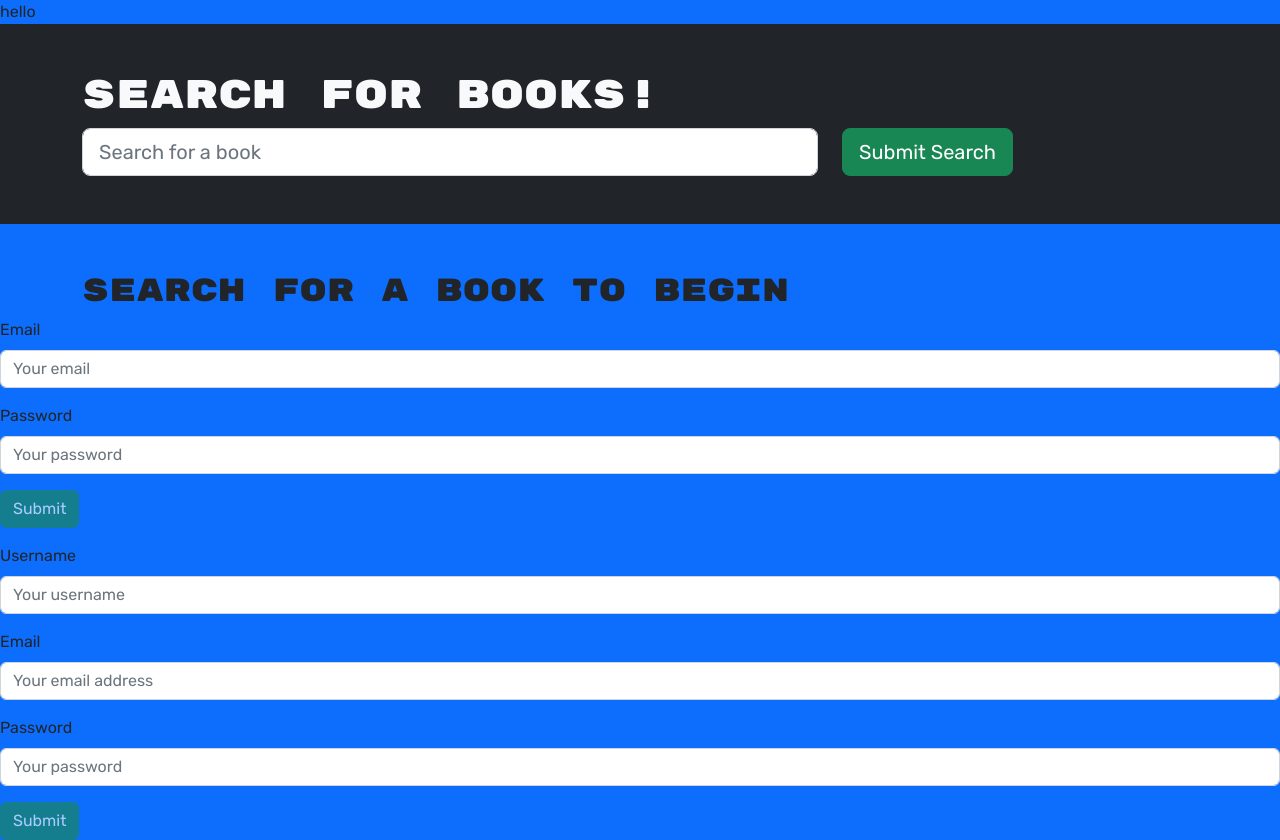
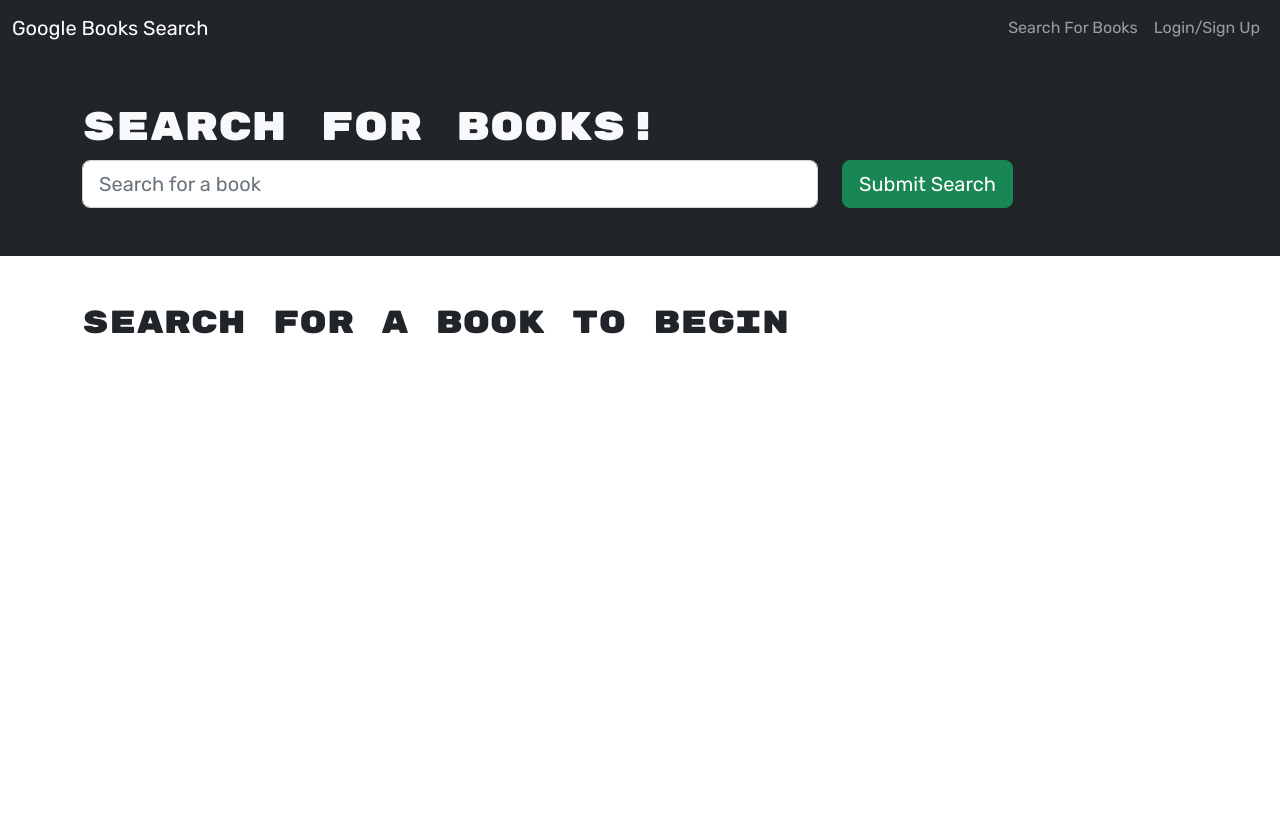
Before and after one commit to CyndiCodes/searchEngineForBooks, a React (Vite) app in the folder client/: page / in a window 1280 px wide. After the commit the page ends 800 px from the top, so only its background shows below. Built offline with nearby package versions, Linux system fonts and the light colour scheme.

Commit message:
saved books updated. app.jsx fixed

```diff
--- a/client/src/App.jsx
+++ b/client/src/App.jsx
@@ -1,41 +1,14 @@
 import './App.css';
 import { Outlet } from 'react-router-dom';
-import { setContext } from '@apollo/client/link/context';
-// Uncomment import statement below after building queries and mutations
-import { ApolloClient, ApolloProvider, InMemoryCache, createHttpLink } from '@apollo/client';
-import LoginForm from './components/LoginForm';
-import { Navbar } from 'react-bootstrap';
-import SignupForm from './components/SignupForm';
 
-const httpLink = createHttpLink({
-  uri: '/graphql',
-});
+import Navbar from './components/Navbar';
 
-const authLink = setContext((_, { headers }) => {
-  const token = localStorage.getItem('id_token');
-  return {
-    headers: {
-      ...headers,
-      authorization: token ? `Bearer ${token}` : '',
-    },
-  };
-});
-
-const client = new ApolloClient({
-  link: authLink.concat(httpLink),
-  cache: new InMemoryCache(),
-});
 function App() {
   return (
-    <ApolloProvider client={client}>
-    <div className="flex-column justify-center align-center min-100-vh bg-primary">
-      <div>hello</div>
+    <>
+      <Navbar />
       <Outlet />
-      <LoginForm />
-      <Navbar />
-      <SignupForm />
-    </div>
-    </ApolloProvider>
+    </>
   );
 }
 
--- a/client/src/components/LoginForm.jsx
+++ b/client/src/components/LoginForm.jsx
@@ -40,10 +40,10 @@ const LoginForm = () => {
     try {
       // const response = await loginUser(userFormData);
       const {data}= await login({
-        variables:{...useFormData}
+        variables:{...userFormData}
       })
 
-      console.log(user);
+
       Auth.login(data.login.token);
     } catch (err) {
       console.error(err);
--- a/client/src/pages/SavedBooks.jsx
+++ b/client/src/pages/SavedBooks.jsx
@@ -1,4 +1,4 @@
-import { useState, useQuery } from 'react';
+import { useState } from 'react';
 import {
   Container,
   Card,
@@ -6,41 +6,24 @@ import {
   Row,
   Col
 } from 'react-bootstrap';
-import {useMutation} from '@apollo/client';
-import { getMe, deleteBook } from '../utils/API';
+import {useMutation, useQuery} from '@apollo/client';
+// import { getMe, deleteBook } from '../utils/API';
 import Auth from '../utils/auth';
 import { removeBookId } from '../utils/localStorage';
+import { REMOVE_BOOK } from '../utils/mutations';
+import { GET_ME } from '../utils/queries';
 
 const SavedBooks = () => {
-  const [userData, setUserData] = useState({});
+  // const [userData, setUserData] = useState({});
 
+
+  const [removeBook, {error}] = useMutation(REMOVE_BOOK)
+  const {loading, data} = useQuery(GET_ME)
+  const userData = data?.me || {}
   // use this to determine if `useQuery()` hook needs to run again
   const userDataLength = Object.keys(userData).length;
 
-  useQuery(() => {
-    const getUserData = async () => {
-      try {
-        const token = Auth.loggedIn() ? Auth.getToken() : null;
 
-        if (!token) {
-          return false;
-        }
-
-        const response = await getMe(token);
-
-        if (!response.ok) {
-          throw new Error('something went wrong!');
-        }
-
-        const user = await response.json();
-        setUserData(user);
-      } catch (err) {
-        console.error(err);
-      }
-    };
-
-    getUserData();
-  }, [userDataLength]);
 
   // create function that accepts the book's mongo _id value as param and deletes the book from the database
   const handleDeleteBook = async (bookId) => {
@@ -51,14 +34,10 @@ const SavedBooks = () => {
     }
 
     try {
-      const response = await deleteBook(bookId, token);
+      const {data} = await removeBook({
+        variables: {bookId}
+      });
 
-      if (!response.ok) {
-        throw new Error('something went wrong!');
-      }
-
-      const updatedUser = await response.json();
-      setUserData(updatedUser);
       // upon success, remove book's id from localStorage
       removeBookId(bookId);
     } catch (err) {
--- a/client/src/pages/SearchBooks.jsx
+++ b/client/src/pages/SearchBooks.jsx
@@ -7,14 +7,11 @@ import {
   Card,
   Row
 } from 'react-bootstrap';
-
+import {useMutation} from '@apollo/client';
 import Auth from '../utils/auth';
-import { saveBook, searchGoogleBooks } from '../utils/API';
+// import { saveBook, searchGoogleBooks } from '../utils/API';
 import { saveBookIds, getSavedBookIds } from '../utils/localStorage';
-import {SAVE_BOOK} from '../utils/mutations'
-import { useMutation, gql } from '@apollo/client';
-
-
+import { SAVE_BOOK } from '../utils/mutations';
 const SearchBooks = () => {
   // create state for holding returned google api data
   const [searchedBooks, setSearchedBooks] = useState([]);
@@ -23,6 +20,8 @@ const SearchBooks = () => {
 
   // create state to hold saved bookId values
   const [savedBookIds, setSavedBookIds] = useState(getSavedBookIds());
+
+  // const [saveBook, {error}] = useMutation(SAVE_BOOK)
 
   // set up useEffect hook to save `savedBookIds` list to localStorage on component unmount
   // learn more here: https://reactjs.org/docs/hooks-effect.html#effects-with-cleanup
@@ -39,7 +38,7 @@ const SearchBooks = () => {
     }
 
     try {
-      const response = await searchGoogleBooks(searchInput);
+      const response = await fetch(`https://www.googleapis.com/books/v1/volumes?q=${searchInput}`);;
 
       if (!response.ok) {
         throw new Error('something went wrong!');
@@ -74,13 +73,10 @@ const SearchBooks = () => {
       return false;
     }
 
-    const [saveBookMutation] = useMutation(SAVE_BOOK);
     try {
-      const response = await saveBookMutation(bookToSave, token);
-
-      if (!response.ok) {
-        throw new Error('something went wrong!');
-      }
+    //  const {data} = await saveBook({
+    //   variable: {bookData:{...bookToSave}}
+    //  })
 
       // if book successfully saves to user's account, save book id to state
       setSavedBookIds([...savedBookIds, bookToSave.bookId]);
```
